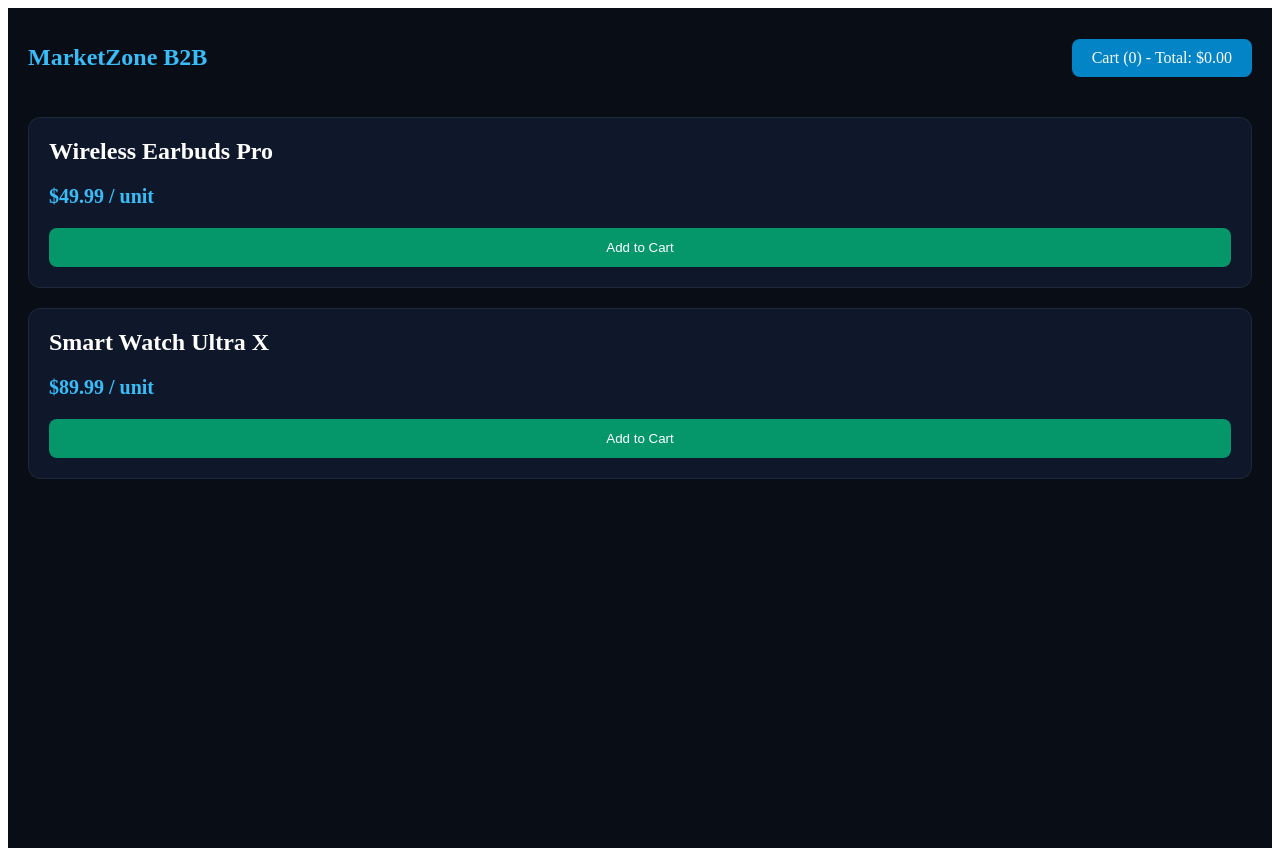
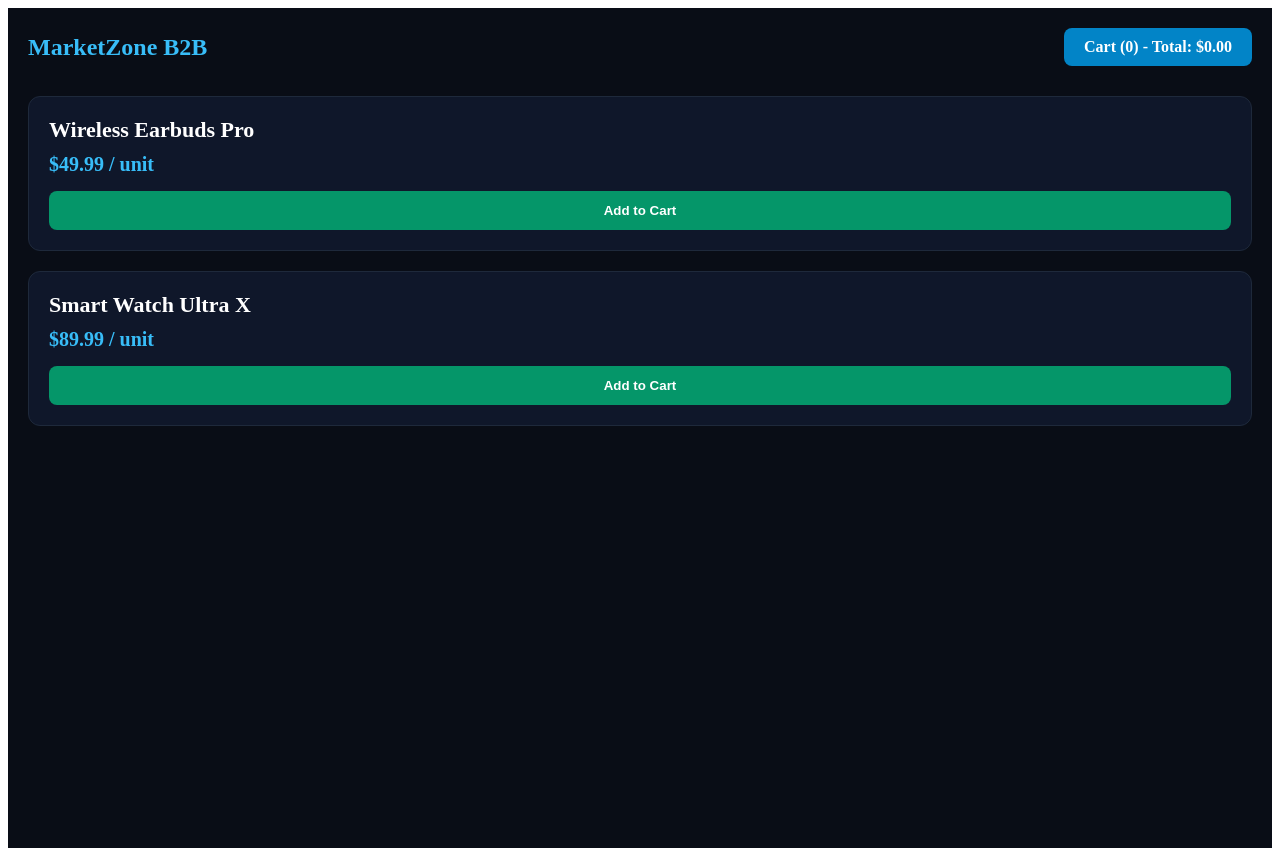
Before and after one commit to pateljabir786/MarketZone-Core, a Next.js app: page / in a window 1280 px wide. Built offline with nearby package versions, Linux system fonts and the light colour scheme.

Commit message:
Update page.js

```diff
--- a/app/page.js
+++ b/app/page.js
@@ -2,53 +2,28 @@
 import { useState } from 'react';
 
 export default function MarketZoneApp() {
-  const [cart, setCart] = useState([]);
-
-  // પ્રોડક્ટ લિસ્ટ
   const [prods] = useState([
     { id: 1, name: 'Wireless Earbuds Pro', price: 49.99 },
     { id: 2, name: 'Smart Watch Ultra X', price: 89.99 }
   ]);
 
-  // B2B વોલ્યુમ પ્રાઇસિંગ લોજીક (Feature 38)
-  const getB2BPrice = (basePrice, qty) => {
-    if (qty >= 50) return basePrice * 0.80; // 20% Discount
-    if (qty >= 20) return basePrice * 0.90; // 10% Discount
-    return basePrice;
-  };
-
-  const addToCart = (product) => {
-    const existing = cart.find(item => item.id === product.id);
-    if (existing) {
-      setCart(cart.map(item => item.id === product.id ? { ...item, qty: item.qty + 1 } : item));
-    } else {
-      setCart([...cart, { ...product, qty: 1 }]);
-    }
-  };
-
-  const cartTotal = cart.reduce((acc, item) => acc + (getB2BPrice(item.price, item.qty) * item.qty), 0);
-  const totalQty = cart.reduce((acc, item) => acc + item.qty, 0);
-
   return (
     <div style={{ backgroundColor: '#090d16', minHeight: '100vh', color: '#fff', padding: '20px' }}>
-      {/* Header */}
+      {/* અસલ લુક વાળું હેડર */}
       <header style={{ display: 'flex', justifyContent: 'space-between', alignItems: 'center', marginBottom: '30px' }}>
-        <h1 style={{ color: '#38bdf8', fontSize: '24px' }}>MarketZone B2B</h1>
-        <div style={{ backgroundColor: '#0284c7', padding: '10px 20px', borderRadius: '8px' }}>
-          Cart ({totalQty}) - Total: ${cartTotal.toFixed(2)}
+        <h1 style={{ color: '#38bdf8', fontSize: '24px', margin: 0 }}>MarketZone B2B</h1>
+        <div style={{ backgroundColor: '#0284c7', padding: '10px 20px', borderRadius: '8px', fontWeight: 'bold' }}>
+          Cart (0) - Total: $0.00
         </div>
       </header>
 
-      {/* Product List */}
+      {/* પ્રોડક્ટ કાર્ડ્સ (જેમ હતા તેમ) */}
       <div style={{ display: 'flex', flexDirection: 'column', gap: '20px' }}>
         {prods.map(p => (
           <div key={p.id} style={{ backgroundColor: '#0f172a', padding: '20px', borderRadius: '12px', border: '1px solid #1e293b' }}>
-            <h2 style={{ margin: '0 0 10px 0' }}>{p.name}</h2>
-            <p style={{ color: '#38bdf8', fontSize: '20px', fontWeight: 'bold' }}>${p.price} / unit</p>
-            <button
-              onClick={() => addToCart(p)}
-              style={{ backgroundColor: '#059669', color: '#fff', border: 'none', padding: '12px 20px', borderRadius: '8px', cursor: 'pointer', width: '100%' }}
-            >
+            <h2 style={{ margin: '0 0 10px 0', fontSize: '22px' }}>{p.name}</h2>
+            <p style={{ color: '#38bdf8', fontSize: '20px', fontWeight: 'bold', margin: '0 0 15px 0' }}>${p.price} / unit</p>
+            <button style={{ backgroundColor: '#059669', color: '#fff', border: 'none', padding: '12px 20px', borderRadius: '8px', cursor: 'pointer', width: '100%', fontWeight: 'bold' }}>
               Add to Cart
             </button>
           </div>
```
